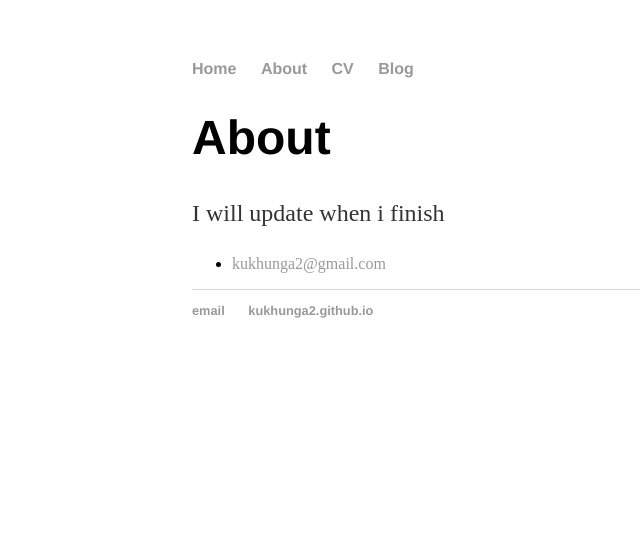
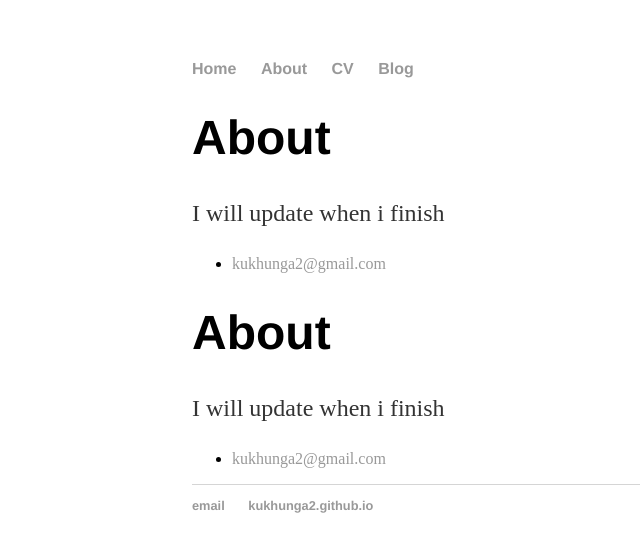
Before and after one commit to kukhunga2/kukhunga2.github.io, a Jekyll site: the page built from about/index.html, in a window 1280 px wide. Shown: the top 552 px of the page, without its empty margins (0-640 px from the left). Built offline with Jekyll 4.4.1, drawn with Linux system fonts in a browser that asks for light colours.

Commit message:
Update default.html

```diff
--- a/_layouts/default.html
+++ b/_layouts/default.html
@@ -22,7 +22,11 @@
   {{ content }}
 
 </div>
+<div class="project">
 
+  {{ content }}
+
+</div>
   <footer>
    <ul>
    <li><a href="mailto:kukhunga2@gmail.com">email</a></li>
```
